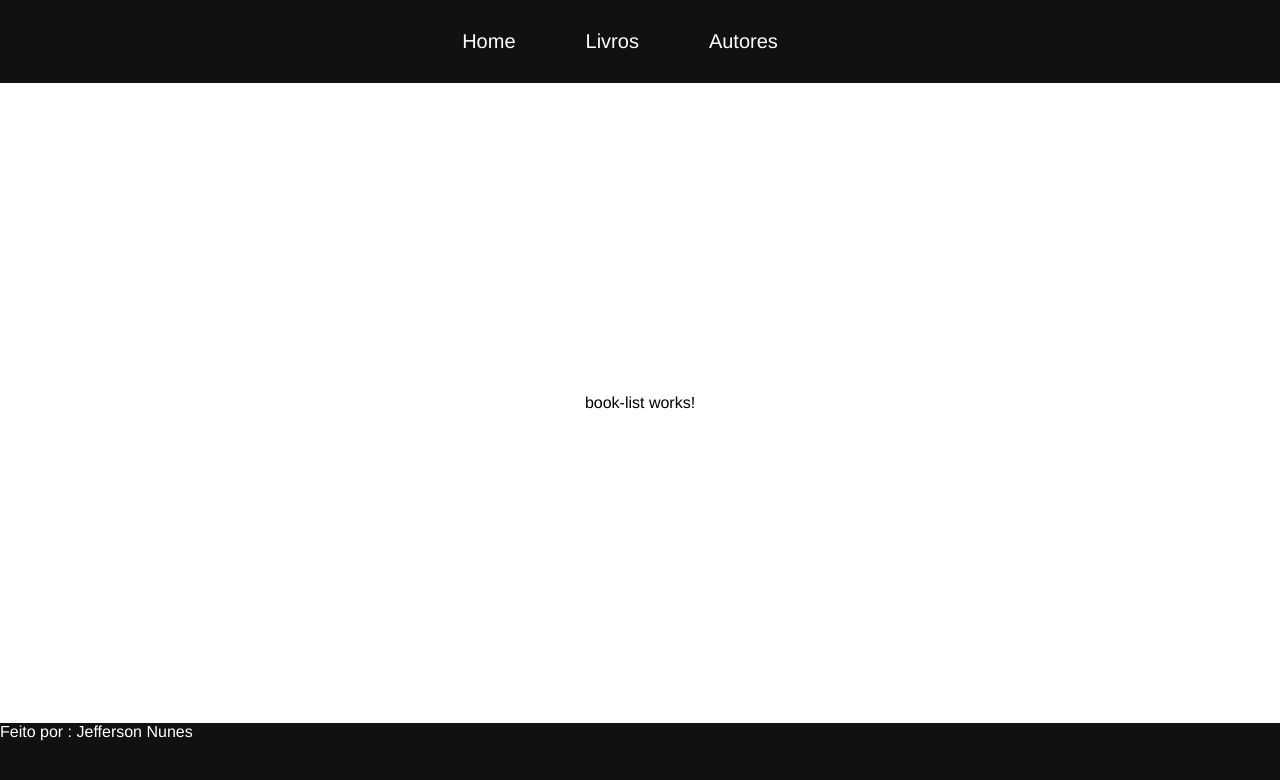
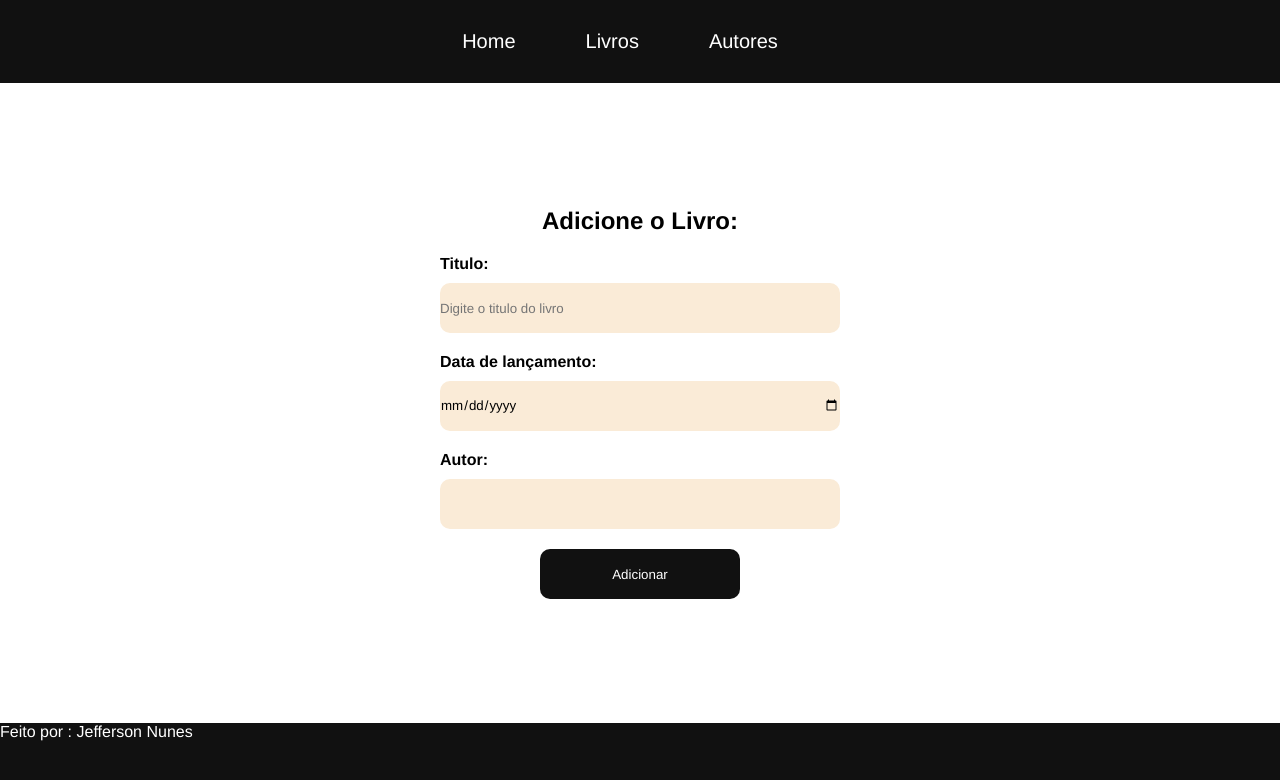
Before and after one commit to jeffynunes09/frontend-teste, an Angular app: page /books in a window 1280 px wide. Shown: the top 780 px of the page. Built offline with nearby package versions, Linux system fonts and the light colour scheme.

Commit message:
criação form de add livro

```diff
--- a/src/app/book-list/book-list.component.html
+++ b/src/app/book-list/book-list.component.html
@@ -1,2 +1,5 @@
 
-<div class="container"><p>book-list works!</p></div>
+<div class="container">
+    <h2 class="title">Adicione o Livro:</h2>
+    <app-form [fields]="fields"></app-form>
+</div>
--- a/src/app/book-list/book-list.component.ts
+++ b/src/app/book-list/book-list.component.ts
@@ -1,11 +1,17 @@
 import { Component } from '@angular/core';
+import { FormComponent } from "../form/form.component";
 
 @Component({
   selector: 'app-book-list',
-  imports: [],
+  imports: [FormComponent],
   templateUrl: './book-list.component.html',
   styleUrl: './book-list.component.css'
 })
 export class BookListComponent {
+  fields = [
+    { label: 'Titulo', type: 'text', placeholder: 'Digite o titulo do livro' },
+    { label: 'Data de lançamento', type: 'date' },
+    { label: 'Autor', type: 'select' }
+  ];
 
 }
--- a/src/app/form/form.component.css
+++ b/src/app/form/form.component.css
@@ -0,0 +1,42 @@
+
+.container-form{
+    margin-top: 20px;
+    display: flex;
+    flex-direction: column;
+    gap: 20px;
+    width: 100%;
+    align-items: center;
+}
+
+h2{
+    font-size: 30px;
+
+}
+
+.container-input{
+    display: flex;
+    flex-direction: column;
+}
+
+.input{
+    width: 400px;
+    height: 50px;
+    border-radius: 10px;
+    border: none;
+    background-color: antiquewhite;
+}
+
+label{
+    font-weight: 600;
+    margin-bottom: 10px;
+}
+
+button{
+    width: 200px;
+    height: 50px;
+    border-radius: 10px;
+    background-color: #111;
+    color: #fff;
+    border: none;
+    cursor: pointer;
+}
--- a/src/app/form/form.component.html
+++ b/src/app/form/form.component.html
@@ -0,0 +1,14 @@
+<div class="container">
+
+
+    <div class="container-form">
+      <div class="container-input" *ngFor="let field of fields">
+        <label>{{ field.label }}:</label>
+        <input
+          class="input"
+          [type]="field.type"
+          [placeholder]="field.placeholder || ''" />
+      </div>
+      <button>Adicionar</button>
+    </div>
+  </div>
--- a/src/app/home/home.component.css
+++ b/src/app/home/home.component.css
@@ -15,12 +15,11 @@
 }
 
 button{
-    padding: 10px;
-    width: 150px;
+    width: 200px;
+    height: 50px;
     border-radius: 10px;
-    border: none;
     background-color: #111;
     color: #fff;
-    margin-top: 80px;
+    border: none;
     cursor: pointer;
 }
--- a/src/app/home/home.component.html
+++ b/src/app/home/home.component.html
@@ -1,4 +1,4 @@
 <div class="container">
     <h1 class="title"> Bem vindo ao Gerenciador de Livros</h1>
-    <button>Adicionar</button>
+    <button (click)="addBooks()">Adicionar</button>
 </div>
--- a/src/app/home/home.component.ts
+++ b/src/app/home/home.component.ts
@@ -1,5 +1,7 @@
 import { Component } from '@angular/core';
 import { FormComponent } from "../form/form.component";
+import { Router } from '@angular/router';
+
 
 @Component({
   selector: 'app-home',
@@ -8,5 +10,12 @@ import { FormComponent } from "../form/form.component";
   styleUrl: './home.component.css'
 })
 export class HomeComponent {
-  imageUrl: string = 'assets/header.jpg';
+
+  constructor(private router:Router){}
+addBooks() {
+
+  this.router.navigate(["/authors"])
+
 }
+
+}
```
Also changed, not shown: src/app/form/form.component.ts (+7 -4 lines).
